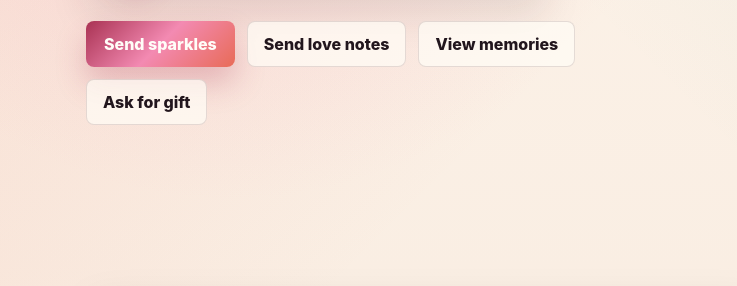
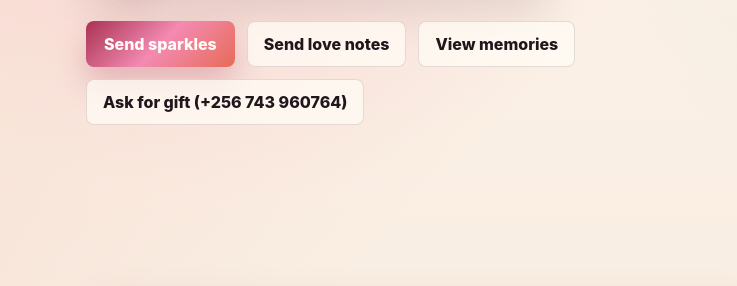
Before and after one commit to adminabious-design/Zion-birthday, a website: page birthday/birthday.html in a window 1280 px wide. Shown: the part 730-1016 px from the top of the page, 0-737 px from the left. Drawn offline with Linux system fonts and the light colour scheme; grey boxes are pictures that could not be loaded.

Commit message:
Show formatted WhatsApp number in UI: +256 743 960764

```diff
--- a/birthday/birthday.html
+++ b/birthday/birthday.html
@@ -125,6 +125,23 @@
     let surpriseTriggered = localStorage.getItem(surpriseKey) === 'true';
     let speechReady = false;
     giftLink.href = `https://wa.me/${appConfig.WHATSAPP_NUMBER || '256743960764'}?text=${encodeURIComponent("Hi Mildred, I would like to ask for a birthday gift.")}`;
+
+    function formatDisplayNumber(raw) {
+      if (!raw) return '';
+      const digits = String(raw).replace(/\D/g, '');
+      // Expect country code +256 and 9 digits (total 12 with country)
+      if (digits.length === 12 && digits.startsWith('256')) {
+        return `+256 ${digits.slice(3, 6)} ${digits.slice(6)}`;
+      }
+      // Fallback: return original
+      return raw;
+    }
+
+    // Show formatted phone next to the action for clarity
+    const displayNumber = formatDisplayNumber(appConfig.WHATSAPP_NUMBER || '256743960764');
+    if (displayNumber) {
+      giftLink.textContent = `Ask for gift (${displayNumber})`;
+    }
 
     function isBirthdayToday(now = new Date()) {
       return now.getMonth() + 1 === birthMonth && now.getDate() === birthDay;
```
